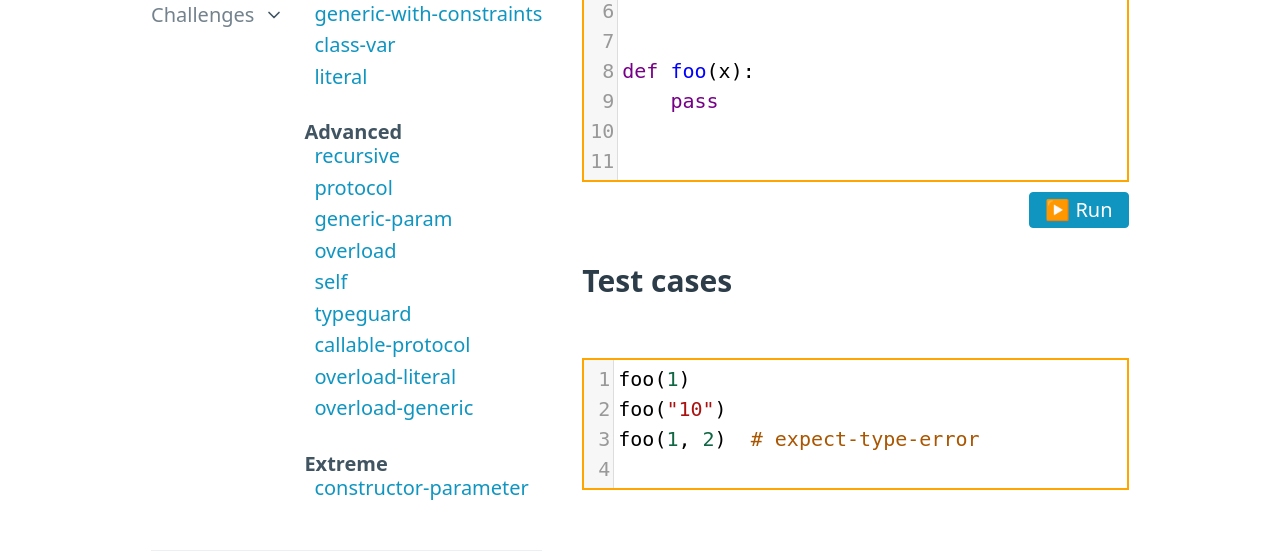
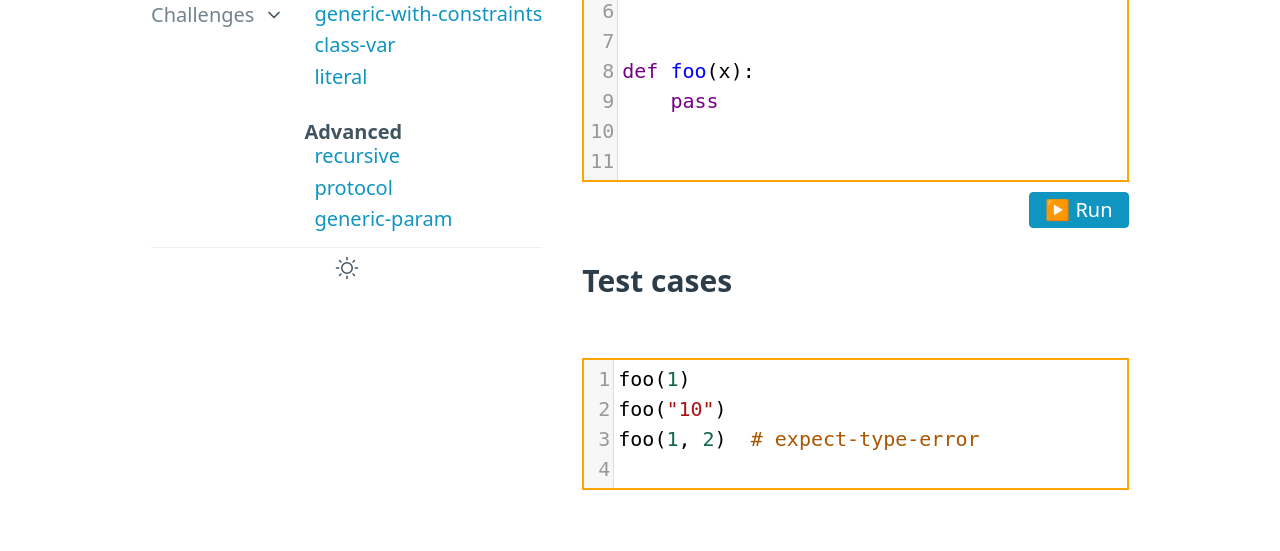
Before and after one commit to laike9m/Python-Type-Challenges, a Flask app: a page that uses templates/challenge.html in a window 1280 px wide. Shown: the part 500-1051 px from the top of the page. After the commit the page ends 990 px from the top, so only its background shows below. Run offline with Flask 3, Linux system fonts and the light colour scheme.

Commit message:
refactor: Add sidebar with challenge list and dark mode toggle

```diff
--- a/templates/challenge.html
+++ b/templates/challenge.html
@@ -18,9 +18,25 @@
       max-width: calc(100% * 11/12);
     }
 
-    .navigation-container {
+    .sidebar-container {
+      display: flex;
+      flex-direction: column;
+      margin-right: 2rem;
+    }
+
+    .sidebar-container .sidebar-challenge-list {
+      overflow-y: auto;
+      height: 100%;
       max-width: fit-content;
-      margin-right: 2rem;
+    }
+
+    .sidebar-container .sidebar-actions {
+      display: flex;
+      justify-content: center;
+      align-items: center;
+      margin-top: 8px;
+      padding-top: 8px;
+      border-top: 1px solid hsl(205, 20%, 94%);
     }
 
     .challenge-area {
@@ -55,7 +71,7 @@
         align-items: center;
       }
 
-      .navigation-container {
+      .sidebar-container {
         margin-right: 0;
         margin-bottom: 2rem;
       }
@@ -75,8 +91,14 @@
 
 {% block content %}
   <div class="container">
-    <div class="navigation-container">
-      {% include 'components/challenge_list.html' %}
+    <!-- Left Sidebar -->
+    <div class="sidebar-container">
+      <div class="sidebar-challenge-list">
+        {% include 'components/challenge_list.html' %}
+      </div>
+      <div class="sidebar-actions">
+        {% include 'components/darkmode.html' %}
+      </div>
     </div>
 
     <div class="challenge-area">
--- a/templates/components/challenge_list.html
+++ b/templates/components/challenge_list.html
@@ -3,6 +3,9 @@
     display: flex;
     justify-content: center;
     align-items: center;
+    margin-bottom: 0;
+    padding-bottom: 0;
+    border-bottom: 0;
   }
 
   #challenge-list ol {
--- /dev/null
+++ b/templates/components/darkmode.html
@@ -0,0 +1,67 @@
+<head>
+    <style type="text/css">
+        .theme-switcher {
+            display: flex;
+            place-items: center;
+            position: relative;
+            height: 24px;
+            width: 24px;
+        }
+
+        #theme-switch {
+            display: none;
+        }
+
+        .icon-sun, .icon-moon {
+            position: absolute;
+            left: 0;
+            top: 0;
+            transition: opacity 0.5s ease-in-out;
+        }
+
+        .icon-sun {
+            opacity: 1;
+        }
+
+        .icon-moon {
+            opacity: 0;
+        }
+
+        #theme-switch:checked ~ label .icon-sun {
+            opacity: 0;
+        }
+
+        #theme-switch:checked ~ label .icon-moon {
+            opacity: 1;
+        }
+    </style>
+</head>
+
+<div class="theme-switcher">
+    <input type="checkbox" id="theme-switch" />
+    <label for="theme-switch">
+      <svg class="icon-sun" xmlns="http://www.w3.org/2000/svg" width="24" height="24" viewBox="0 0 256 256"><path fill="currentColor" d="M120 40V16a8 8 0 0 1 16 0v24a8 8 0 0 1-16 0Zm72 88a64 64 0 1 1-64-64a64.07 64.07 0 0 1 64 64Zm-16 0a48 48 0 1 0-48 48a48.05 48.05 0 0 0 48-48ZM58.34 69.66a8 8 0 0 0 11.32-11.32l-16-16a8 8 0 0 0-11.32 11.32Zm0 116.68l-16 16a8 8 0 0 0 11.32 11.32l16-16a8 8 0 0 0-11.32-11.32ZM192 72a8 8 0 0 0 5.66-2.34l16-16a8 8 0 0 0-11.32-11.32l-16 16A8 8 0 0 0 192 72Zm5.66 114.34a8 8 0 0 0-11.32 11.32l16 16a8 8 0 0 0 11.32-11.32ZM48 128a8 8 0 0 0-8-8H16a8 8 0 0 0 0 16h24a8 8 0 0 0 8-8Zm80 80a8 8 0 0 0-8 8v24a8 8 0 0 0 16 0v-24a8 8 0 0 0-8-8Zm112-88h-24a8 8 0 0 0 0 16h24a8 8 0 0 0 0-16Z"/></svg>
+      <svg class="icon-moon" xmlns="http://www.w3.org/2000/svg" width="24" height="24" viewBox="0 0 256 256"><path fill="currentColor" d="M235.54 150.21a104.84 104.84 0 0 1-37 52.91A104 104 0 0 1 32 120a103.09 103.09 0 0 1 20.88-62.52a104.84 104.84 0 0 1 52.91-37a8 8 0 0 1 10 10a88.08 88.08 0 0 0 109.8 109.8a8 8 0 0 1 10 10Z"/></svg>
+    </label>
+
+
+    <script type="text/javascript">
+        const themeSwitch = document.getElementById('theme-switch');
+        const currentTheme = localStorage.getItem('theme');
+        if (currentTheme) {
+            document.documentElement.setAttribute('data-theme', currentTheme);
+            if (currentTheme === 'dark') {
+                themeSwitch.checked = true;
+            }
+        }
+        themeSwitch.addEventListener('change', function (event) {
+            if (event.target.checked) {
+                document.documentElement.setAttribute('data-theme', 'dark');
+                localStorage.setItem('theme', 'dark');
+            } else {
+                document.documentElement.setAttribute('data-theme', 'light');
+                localStorage.setItem('theme', 'light');
+            }
+        });
+    </script>
+</div>
```
